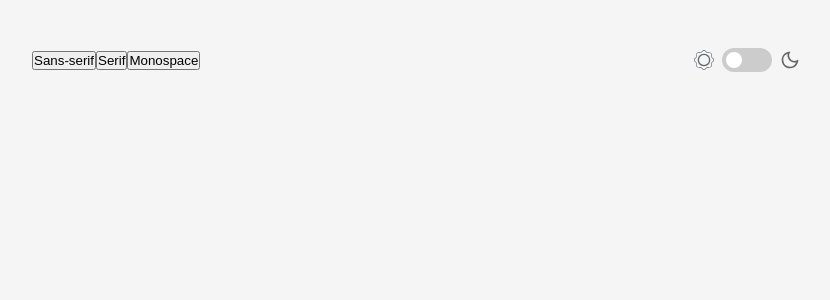
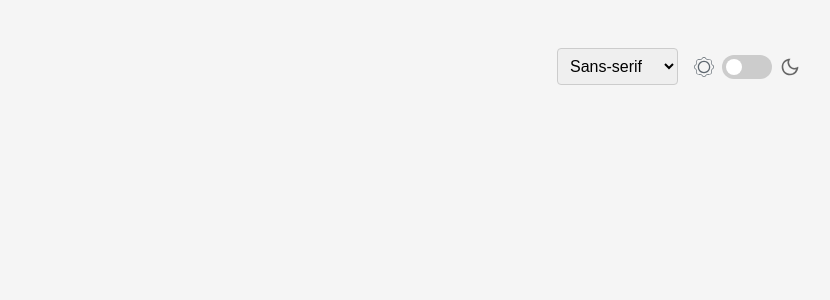
Before and after one commit to VladimirKomov/dictionary-app, a React (Vite) app in the folder packages/frontend/: page / in a window 1280 px wide. Shown: the top 300 px of the page, without its empty margins (224-1054 px from the left). Built offline with nearby package versions, Linux system fonts and the light colour scheme.

Commit message:
Add dynamic font switching functionality to the app

```diff
--- a/packages/frontend/src/App.tsx
+++ b/packages/frontend/src/App.tsx
@@ -8,14 +8,16 @@ import FontSwitcher from "@frontend/components/FontSwitcher";
 
 function App() {
     const [isDark, setIsDark] = useState(false);
+    const [font, setFont] = useState("sans-serif");
 
     const toggleTheme = () => setIsDark(!isDark);
+    const toggleFont = (font: string) => setFont(font);
 
     return (
         <ThemeProvider theme={isDark ? darkTheme : lightTheme}>
             <GlobalStyles/>
             <HeaderContainer>
-                <FontSwitcher/>
+                <FontSwitcher toggleFont={toggleFont} currentFont={font}/>
                 <ThemeSwitcher toggleTheme={toggleTheme} isDark={isDark}/>
             </HeaderContainer>
         </ThemeProvider>
--- a/packages/frontend/src/components/FontSwitcher.tsx
+++ b/packages/frontend/src/components/FontSwitcher.tsx
@@ -1,18 +1,29 @@
 import React, {useState} from 'react';
 
-const FontSwitcher: React.FC = () => {
-    const [font, setFonts] = useState('sans-serif')
+interface FontSwitcherProps {
+    toggleFont: (font: string) => void;
+    currentFont: string;
+}
 
-    const changeFont = (font: string) => {
-        document.documentElement.style.fontFamily = font;
-        setFonts(font);
-    }
+const FontSwitcher: React.FC<FontSwitcherProps> = ({ toggleFont, currentFont }) => {
 
     return (
         <div>
-            <button onClick={() => changeFont('sans-serif')}>Sans-serif</button>
-            <button onClick={() => changeFont('serif')}>Serif</button>
-            <button onClick={() => changeFont('monospace')}>Monospace</button>
+            <select
+                id="font-selector"
+                value={currentFont}
+                onChange={(e) => toggleFont(e.target.value)}
+                style={{
+                    padding: '0.5rem',
+                    fontSize: '1rem',
+                    borderRadius: '4px',
+                    border: '1px solid #ccc',
+                }}
+            >
+                <option value="sans-serif">Sans-serif</option>
+                <option value="serif">Serif</option>
+                <option value="monospace">Monospace</option>
+            </select>
         </div>
     )
 };
--- a/packages/frontend/src/styles/HeaderContainer.ts
+++ b/packages/frontend/src/styles/HeaderContainer.ts
@@ -2,8 +2,9 @@ import styled from 'styled-components';
 
 const HeaderContainer = styled.div`
     display: flex;
-    justify-content: space-between;
+    justify-content: flex-end;
     align-items: center;
+    gap: 1rem;
     width: 100%;
     max-width: 800px;
     margin: 0 auto;
--- a/packages/frontend/src/styles/globalStyles.ts
+++ b/packages/frontend/src/styles/globalStyles.ts
@@ -11,8 +11,8 @@ export const GlobalStyles = createGlobalStyle`
     body {
         background-color: ${({ theme }) => theme.background};
         color: ${({ theme }) => theme.text};
-        font-family: 'Arial', sans-serif;
-        transition: all 0.3s linear;
+        font-family: ${({ theme }) => theme.fontFamily};
+        transition: background-color 0.3s ease, color 0.3s ease, font-family 0.3s ease;
     }
 
     #root {
--- a/packages/frontend/src/styles/themes.ts
+++ b/packages/frontend/src/styles/themes.ts
@@ -1,11 +1,13 @@
 export const lightTheme = {
     background: "#f5f5f5",
     text: "#000",
+    fontFamily: 'sans-serif',
 };
 
 export const darkTheme = {
     background: "#222",
     text: "#fff",
+    fontFamily: 'sans-serif',
 };
 
 export type ThemeType = typeof lightTheme;
```
